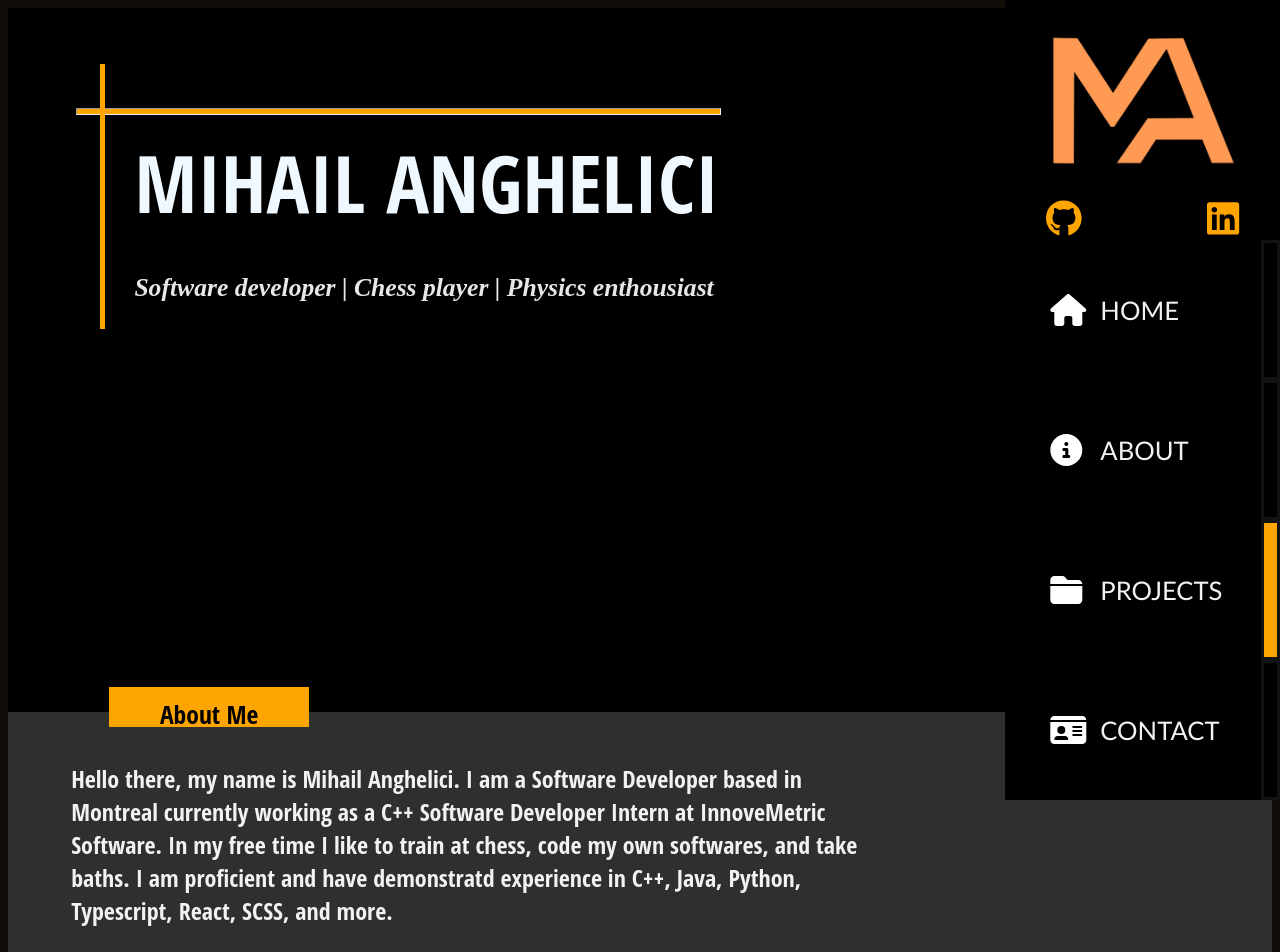
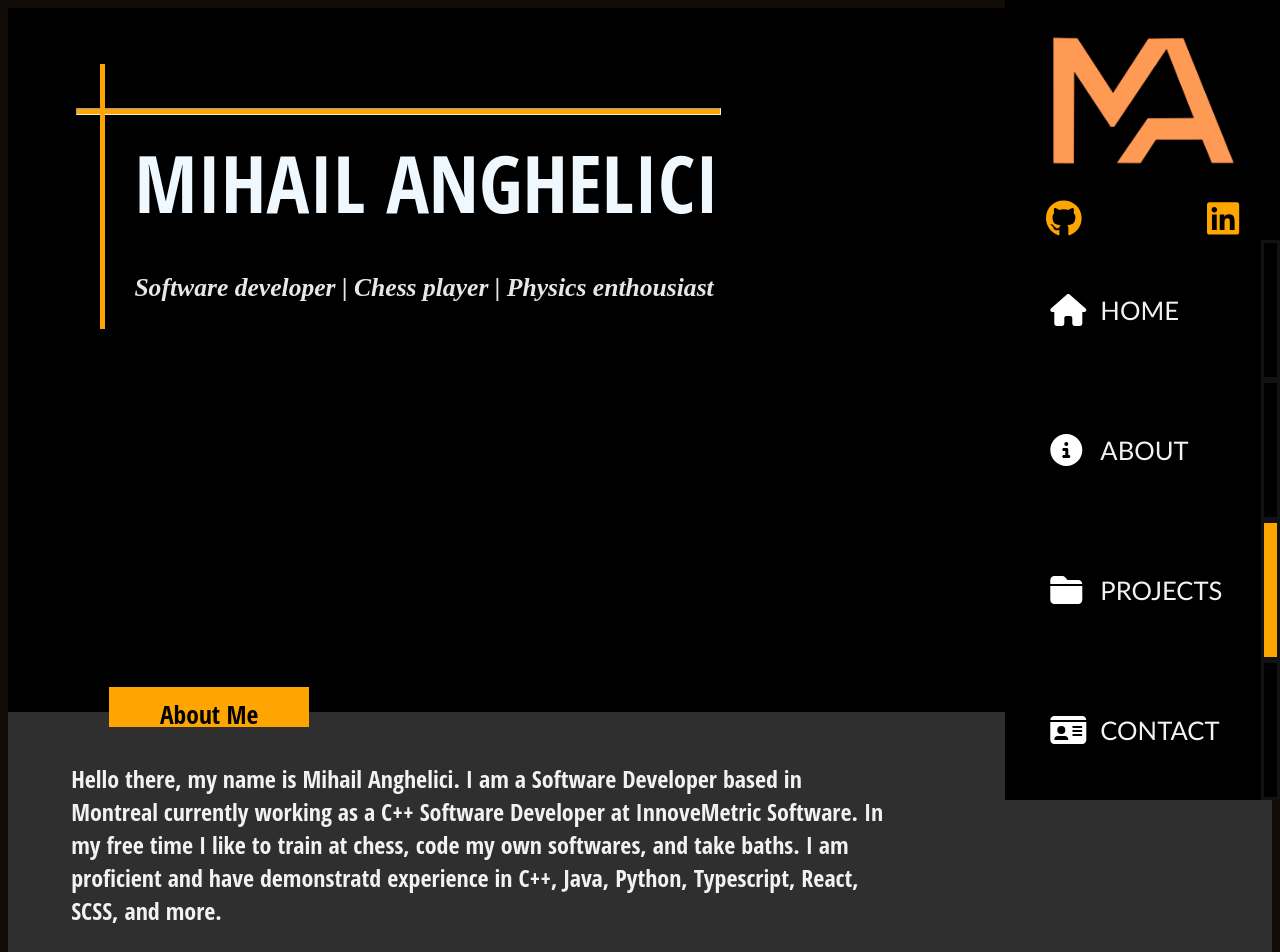
Before and after one commit to hexaquarks/portfolio, a React (Create React App) app: page / in a window 1280 px wide. Shown: the top 952 px of the page. Built offline with nearby package versions, Linux system fonts and the light colour scheme.

Commit message:
Update job title

```diff
--- a/src/components/about/About.tsx
+++ b/src/components/about/About.tsx
@@ -15,8 +15,8 @@ const About = () => {
             <div className={styles.aboutGrid}>
                 <span className={styles.descriptionHeader}>
                     Hello there, my name is Mihail Anghelici. I am a Software Developer
-                    based in Montreal currently working as a C++ Software Developer Intern
-                    at InnoveMetric Software. In my free time I like to train at chess, code
+                    based in Montreal currently working as a C++ Software Developer at
+                    InnoveMetric Software. In my free time I like to train at chess, code
                     my own softwares, and take baths. I am proficient and have demonstratd
                     experience in C++, Java, Python, Typescript, React, SCSS, and more.
                 </span>
```
